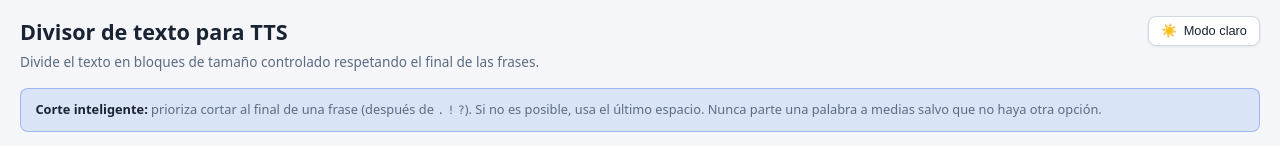
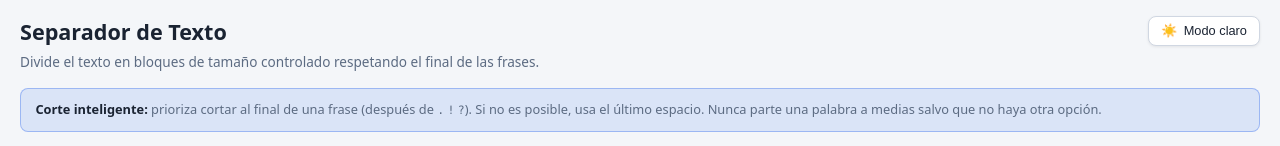
Before and after one commit to ThePrits/separador-texto, a plain HTML site: page index.html in a window 1280 px wide. Shown: the top 146 px of the page. Drawn offline with Linux system fonts and the light colour scheme.

Commit message:
cambiar nombre html

```diff
--- a/index.html
+++ b/index.html
@@ -367,7 +367,7 @@
 <body>
   <header class="header">
     <div class="header-text">
-      <h1>Divisor de texto para TTS</h1>
+      <h1>Separador de Texto</h1>
       <p class="subtitle">Divide el texto en bloques de tamaño controlado respetando el final de las frases.</p>
     </div>
     <button type="button" class="theme-toggle" id="themeToggle" aria-label="Cambiar tema">
```
